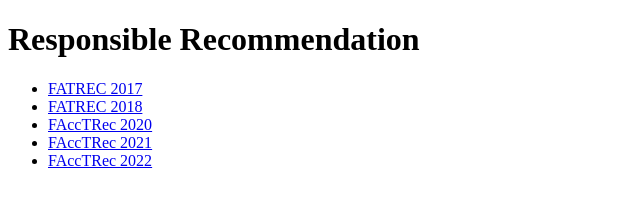
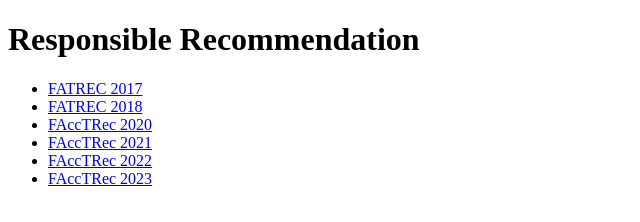
Before and after one commit to FAccTRec/FAccTRec.github.io, a plain HTML site: page index.html in a window 1280 px wide. Shown: the whole page, without its empty margins (0-640 px from the left). Drawn offline with Linux system fonts and the light colour scheme.

Commit message:
FAccTRec2023

```diff
--- a/index.html
+++ b/index.html
@@ -13,6 +13,7 @@
   <li><a href="facctrec2020">FAccTRec 2020</a>
   <li><a href="facctrec2021">FAccTRec 2021</a>
   <li><a href="facctrec2022">FAccTRec 2022</a>
+  <li><a href="facctrec2023">FAccTRec 2023</a>
 </ul>
 </body>
 </html>
```
